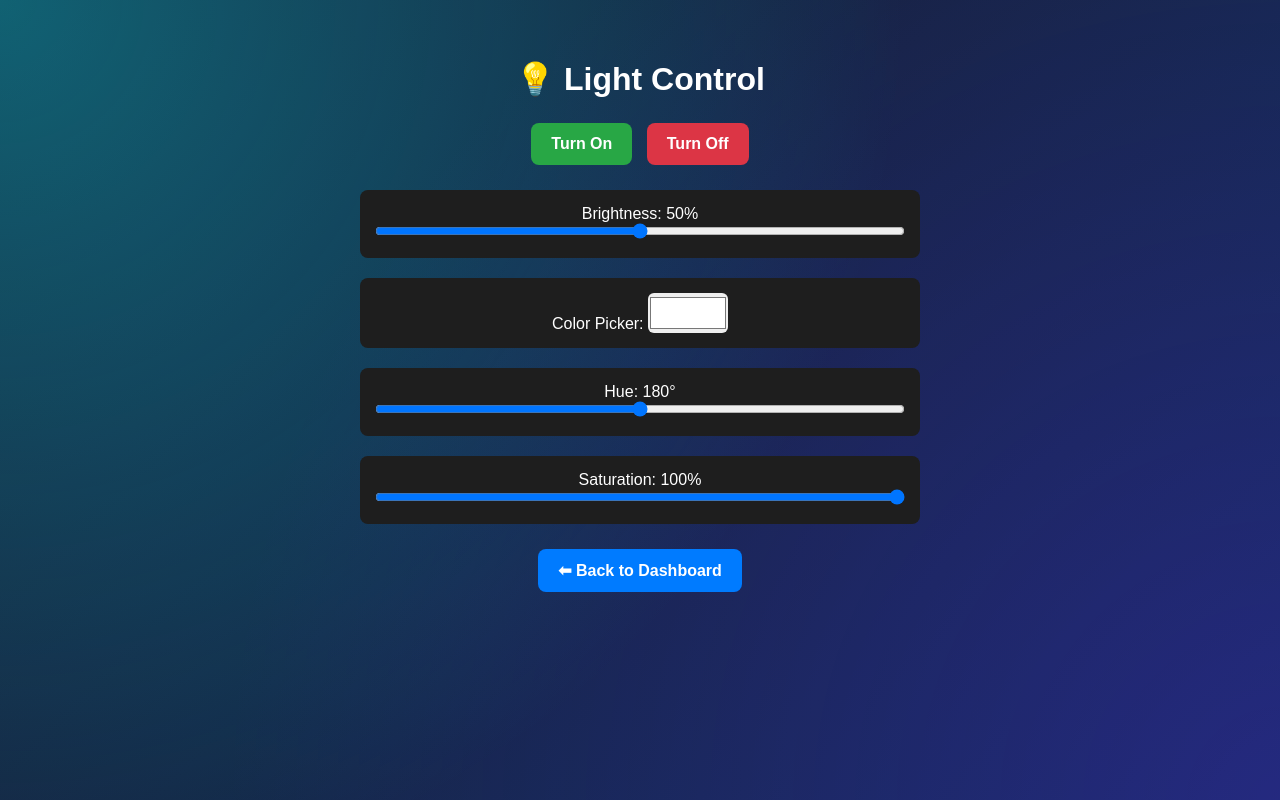
After one commit to colincano20/TestServerFlask, a Flask app: page /lights in a window 1280 px wide. The commit adds this page. Run offline with Flask 3, Linux system fonts and the light colour scheme.

Commit message:
lightPrototype

```diff
--- a/app.py
+++ b/app.py
@@ -1,4 +1,4 @@
-from flask import Flask, render_template, request, redirect, url_for, session
+from flask import Flask, render_template, request, redirect, url_for, session,jsonify
 import sqlite3
 from werkzeug.security import generate_password_hash, check_password_hash
 from werkzeug.utils import secure_filename
@@ -8,7 +8,7 @@ import os
 import pygame
 from kasa import SmartBulb
 import asyncio
-
+import colorsys
 
 app = Flask(__name__)
 app.secret_key = 'your_secret_key_here'
@@ -646,29 +646,59 @@ def overview():
     return render_template('overview.html', weather=weather_info, role=role, latest_poll=latest_poll, next_bus=current_twelve)
 
 
-BULB_IP = "192.168.1.193"   # First bulb's IP
-BULB_IP2 = "192.168.1.194"  # Second bulb's IP
+# Bulb IPs
+BULB_IPS = ["192.168.1.193", "192.168.1.194"]
 
-async def control_bulbs(turn_on: bool):
-    bulb1 = SmartBulb(BULB_IP)
-    bulb2 = SmartBulb(BULB_IP2)
+async def apply_to_all(action):
+    bulbs = [SmartBulb(ip) for ip in BULB_IPS]
+    await asyncio.gather(*(bulb.update() for bulb in bulbs))
+    await asyncio.gather(*(action(bulb) for bulb in bulbs))
 
-    await asyncio.gather(bulb1.update(), bulb2.update())
+@app.route("/lights")
+def lights():
+    return render_template("lights.html")
 
-    if turn_on:
-        await asyncio.gather(bulb1.turn_on(), bulb2.turn_on())
-    else:
-        await asyncio.gather(bulb1.turn_off(), bulb2.turn_off())
+@app.route("/lights/on")
+def lights_on():
+    asyncio.run(apply_to_all(lambda b: b.turn_on()))
+    return redirect(url_for('lights'))
 
-@app.route('/lights/on')
-def lights_on():
-    asyncio.run(control_bulbs(True))
-    return redirect(url_for('music'))
+@app.route("/lights/off")
+def lights_off():
+    asyncio.run(apply_to_all(lambda b: b.turn_off()))
+    return redirect(url_for('lights'))
 
-@app.route('/lights/off')
-def lights_off():
-    asyncio.run(control_bulbs(False))
-    return redirect(url_for('music'))
+@app.route("/lights/brightness/<int:level>")
+def lights_brightness(level):
+    asyncio.run(apply_to_all(lambda b: b.set_brightness(level)))
+    return ("", 204)  # No content for AJAX
+
+@app.route("/lights/color/<hex_color>")
+def lights_color(hex_color):
+    # Convert hex (e.g., "ff0000") to HSV
+    r = int(hex_color[0:2], 16) / 255
+    g = int(hex_color[2:4], 16) / 255
+    b = int(hex_color[4:6], 16) / 255
+    h, s, v = colorsys.rgb_to_hsv(r, g, b)
+    hue = int(h * 360)        # 0–360
+    sat = int(s * 100)        # 0–100
+
+    async def set_color(bulb):
+        await bulb.set_hsv(hue, sat, bulb.brightness)
+
+    asyncio.run(apply_to_all(set_color))
+    return ("", 204)
+
+@app.route("/lights/hue/<int:hue>")
+def lights_hue(hue):
+    asyncio.run(apply_to_all(lambda b: b.set_hsv(hue, 100, b.brightness)))
+    return ("", 204)
+
+@app.route("/lights/saturation/<int:sat>")
+def lights_saturation(sat):
+    asyncio.run(apply_to_all(lambda b: b.set_hsv(b.hue, sat, b.brightness)))
+    return ("", 204)
+
 
 # --- INIT ---
 if __name__ == '__main__':
--- /dev/null
+++ b/static/lights.css
@@ -0,0 +1,87 @@
+/* Reset and base */
+* {
+  margin: 0;
+  padding: 0;
+  box-sizing: border-box;
+}
+
+body {
+  font-family: 'Inter', sans-serif;
+  background: linear-gradient(135deg, #1a1a2e, #0f3460);
+  color: #fff;
+  height: 100vh;
+  display: flex;
+  justify-content: center;
+  align-items: center;
+  overflow: hidden;
+  position: relative;
+}
+
+.background-glow {
+  position: fixed;
+  width: 100%;
+  height: 100%;
+  z-index: 0;
+  background: radial-gradient(circle at top left, #00f2fe55, transparent 60%),
+              radial-gradient(circle at bottom right, #7a00ff33, transparent 70%);
+}body {
+    font-family: Arial, sans-serif;
+    background-color: #121212;
+    color: white;
+    text-align: center;
+    margin: 0;
+    padding: 0;
+}
+
+.container {
+    max-width: 600px;
+    margin: 40px auto;
+    padding: 20px;
+}
+
+h1 {
+    margin-bottom: 20px;
+}
+
+.button-group {
+    margin: 20px 0;
+}
+
+.btn {
+    display: inline-block;
+    padding: 12px 20px;
+    margin: 5px;
+    border-radius: 8px;
+    text-decoration: none;
+    color: white;
+    font-weight: bold;
+    transition: background 0.3s;
+}
+
+.btn.on { background-color: #28a745; }
+.btn.on:hover { background-color: #218838; }
+
+.btn.off { background-color: #dc3545; }
+.btn.off:hover { background-color: #c82333; }
+
+.btn.back { background-color: #007bff; }
+.btn.back:hover { background-color: #0056b3; }
+
+.control {
+    margin: 20px 0;
+    background: #1e1e1e;
+    padding: 15px;
+    border-radius: 8px;
+}
+
+input[type="range"] {
+    width: 100%;
+}
+
+input[type="color"] {
+    border: none;
+    width: 80px;
+    height: 40px;
+    border-radius: 6px;
+    cursor: pointer;
+}
--- a/templates/dashboard.html
+++ b/templates/dashboard.html
@@ -20,7 +20,10 @@
             <li><a class="button" href="/schedule">Class Schedules</a></li>
             <li><a class="button" href="/grocery">Grocery List</a></li>
             <li><a class="button" href="/polls">Polls</a></li>
+            {% if role == 'admin' %}
             <li><a class="button" href="/music">Music Player</a></li>
+            {% endif %}
+            <li><a class="button" href="/lights">Lights</a></li>
             <li><a class="button" href="/messages">Message Board</a></li>
             <li><a class="button" href="/overview">Daily Overview</a></li>
 
--- /dev/null
+++ b/templates/lights.html
@@ -0,0 +1,65 @@
+<!DOCTYPE html>
+<html lang="en">
+<head>
+    <meta charset="UTF-8">
+    <title>Light Control</title>
+    <link rel="stylesheet" href="{{ url_for('static', filename='lights.css') }}">
+    <script>
+        async function setBrightness(value) {
+            await fetch(`/lights/brightness/${value}`);
+        }
+
+        async function setColor(color) {
+            const hex = color.replace('#', '');
+            await fetch(`/lights/color/${hex}`);
+        }
+
+        async function setHue(value) {
+            await fetch(`/lights/hue/${value}`);
+        }
+
+        async function setSaturation(value) {
+            await fetch(`/lights/saturation/${value}`);
+        }
+    </script>
+</head>
+<body>
+    <div class="background-glow">
+    <div class="container">
+        <h1>💡 Light Control</h1>
+
+        <div class="button-group">
+            <a href="/lights/on" class="btn on">Turn On</a>
+            <a href="/lights/off" class="btn off">Turn Off</a>
+        </div>
+
+        <div class="control">
+            <label>Brightness: <span id="brightness-value">50</span>%</label>
+            <input type="range" min="0" max="100" value="50"
+                   oninput="document.getElementById('brightness-value').innerText=this.value; setBrightness(this.value)">
+        </div>
+
+        <div class="control">
+            <label>Color Picker:</label>
+            <input type="color" value="#ffffff" oninput="setColor(this.value)">
+        </div>
+
+        <div class="control">
+            <label>Hue: <span id="hue-value">180</span>°</label>
+            <input type="range" min="0" max="360" value="180"
+                   oninput="document.getElementById('hue-value').innerText=this.value; setHue(this.value)">
+        </div>
+
+        <div class="control">
+            <label>Saturation: <span id="sat-value">100</span>%</label>
+            <input type="range" min="0" max="100" value="100"
+                   oninput="document.getElementById('sat-value').innerText=this.value; setSaturation(this.value)">
+        </div>
+
+        <div class="footer">
+            <a href="/dashboard" class="btn back">⬅ Back to Dashboard</a>
+        </div>
+    </div>
+    </div>
+</body>
+</html>
--- a/templates/music.html
+++ b/templates/music.html
@@ -26,13 +26,7 @@
         </li>
         {% endfor %}
     </ul>
-    <form action="/lights/on" method="get">
-        <button type="submit">💡 Lights ON</button>
-    </form>
 
-    <form action="/lights/off" method="get">
-        <button type="submit">🕯️ Lights OFF</button>
-    </form>
 
     <a class="button" href="/dashboard">Back</a>
 </div>
```
Also changed, not shown: test_kasa.py (deleted, +0 -10 lines).
